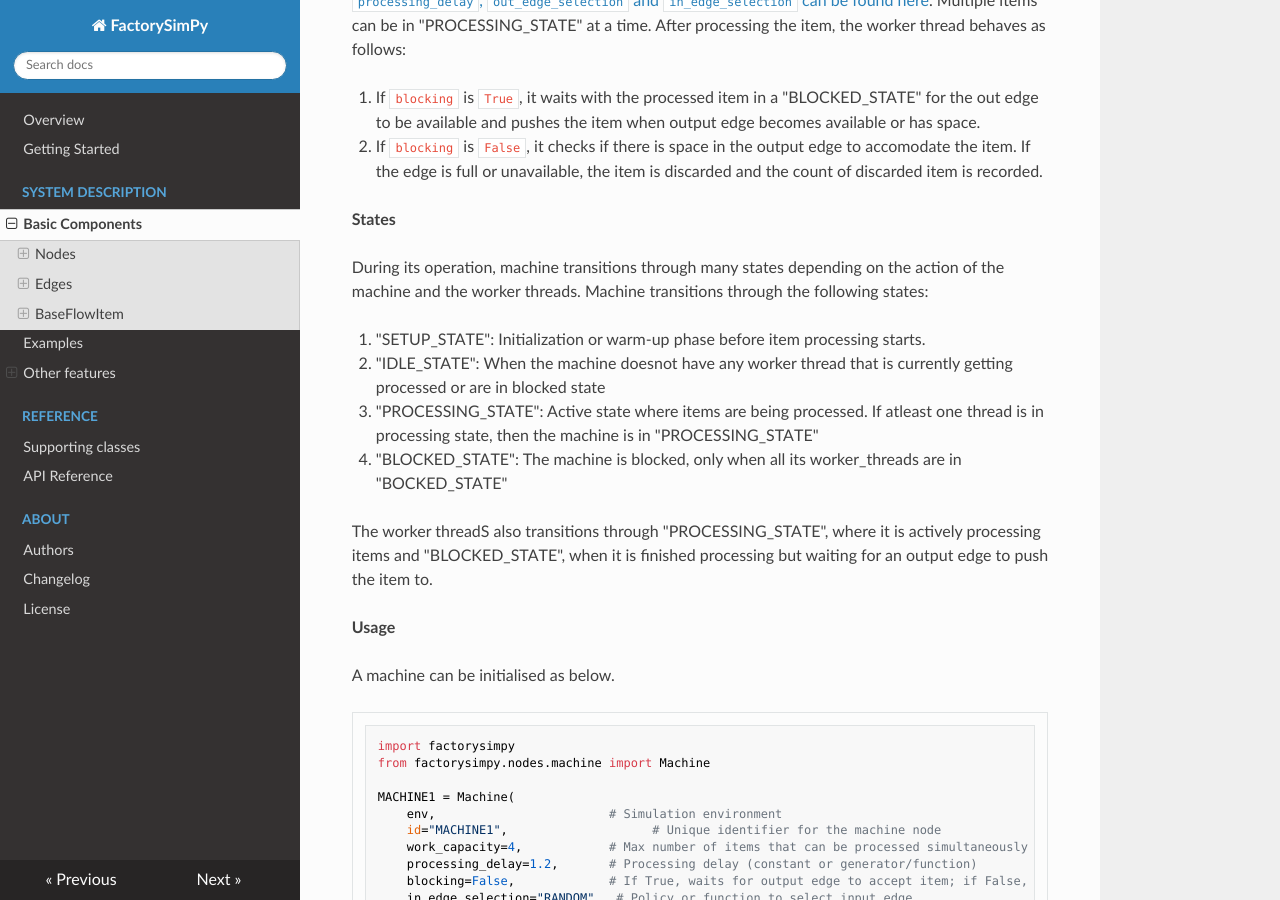
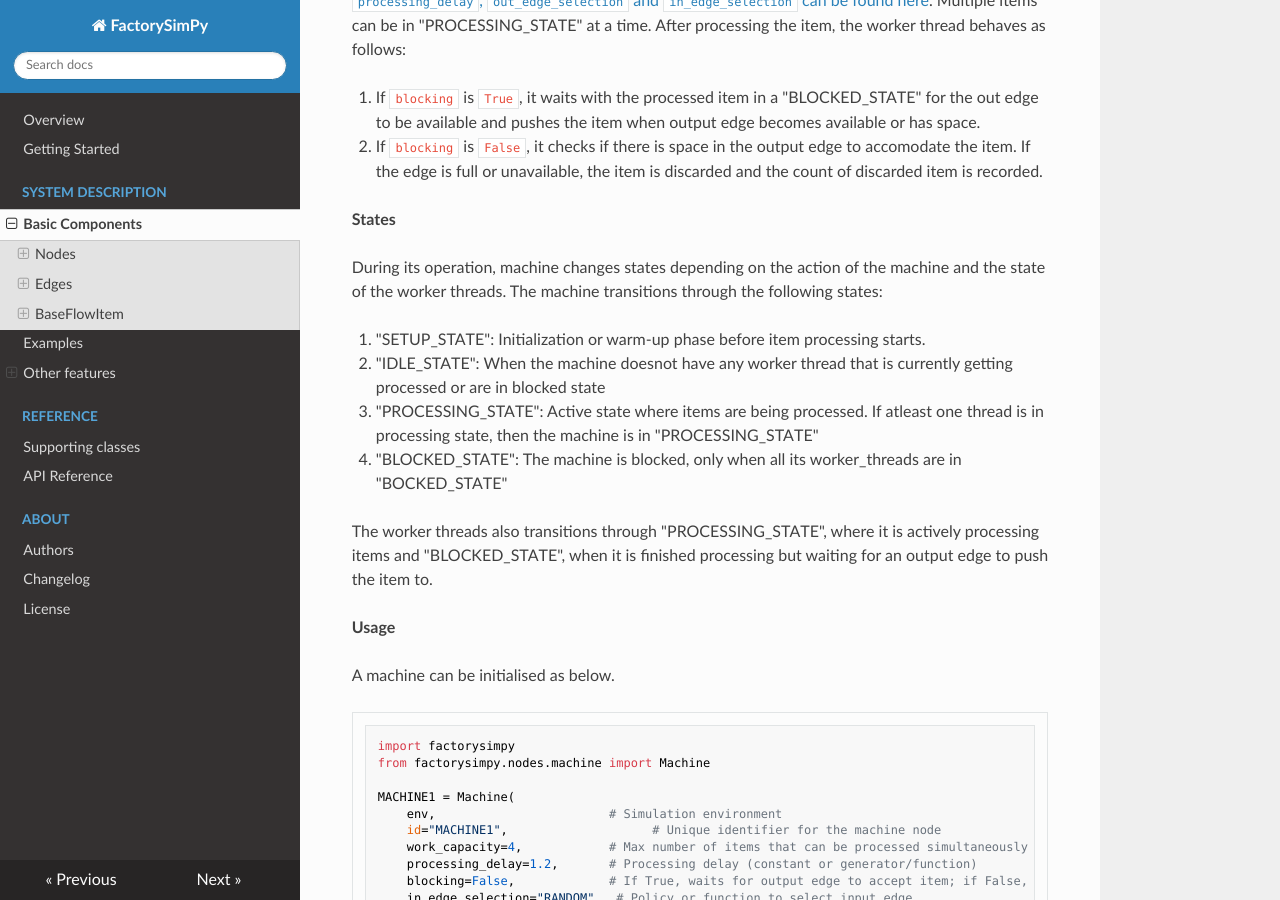
Before and after one commit to FactorySimPy/FactorySimPy, an MkDocs documentation site: the page built from docs/basic_components.md, in a window 1280 px wide and 900 px high, scrolled down 5356 px. Built offline with MkDocs 1.6.1, drawn with Linux system fonts in a browser that asks for light colours; nearby versions of some CDN libraries.

Commit message:
documentation changes

```diff
--- a/docs/basic_components.md
+++ b/docs/basic_components.md
@@ -191,7 +191,7 @@ At the start of the simulation, the machine waits for `node_setup_time`. This is
 
  **States**
 
- During its operation, machine transitions through many states depending on the action of the machine and the worker threads. Machine transitions through the following states:
+ During its operation, machine changes states depending on the action of the machine and the state of the worker threads. The machine transitions through the following states:
 
 1. "SETUP_STATE": Initialization or warm-up phase before item processing starts.
 
@@ -201,7 +201,7 @@ At the start of the simulation, the machine waits for `node_setup_time`. This is
 
 4. "BLOCKED_STATE": The machine is blocked, only when all its worker_threads are in "BOCKED_STATE"
 
-The worker threadS also transitions through "PROCESSING_STATE", where it is actively processing items and "BLOCKED_STATE", when it is finished processing but waiting for an output edge to push the item to.
+The worker threads also transitions through "PROCESSING_STATE", where it is actively processing items and "BLOCKED_STATE", when it is finished processing but waiting for an output edge to push the item to.
 
 **Usage**
 
```
